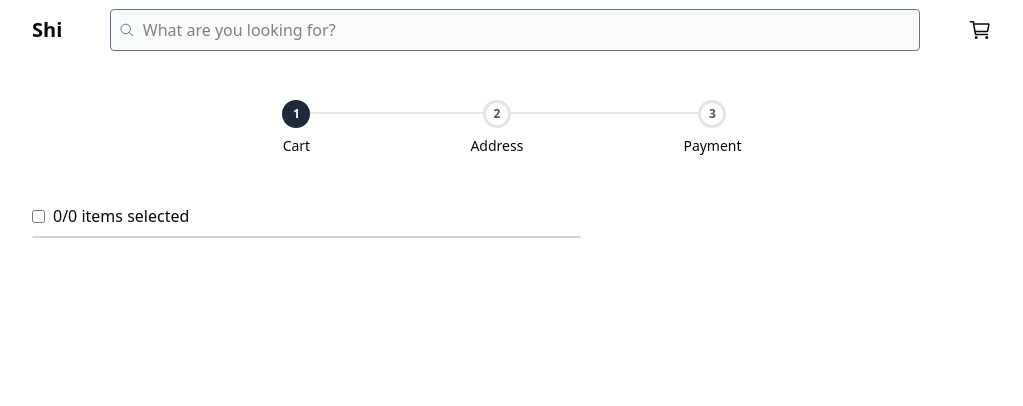
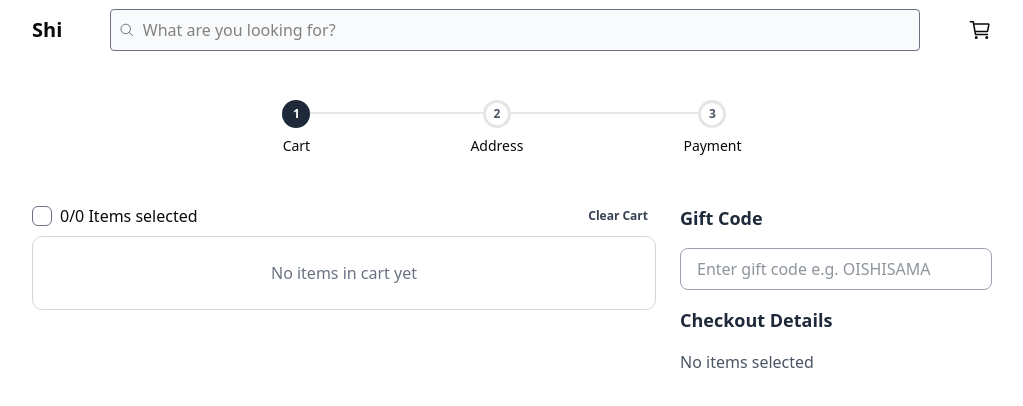
Before and after one commit to YummyFran/apps-dev-midterm-proj, a React (Vite) app: page /cart in a window 1280 px wide. Shown: the top 406 px of the page, without its empty margins (128-1151 px from the left). Built offline with nearby package versions, Linux system fonts and the light colour scheme.

Commit message:
checkout details

```diff
--- a/src/components/CartItem.jsx
+++ b/src/components/CartItem.jsx
@@ -1,10 +1,17 @@
 import React, { useEffect, useState } from 'react'
 import { useCart } from '../providers/CartContext'
+import { IoCheckmark } from "react-icons/io5";
 
-const CartItem = ({ item }) => {
+const CartItem = ({ item, selected, setSelected }) => {
     const [quantity, setQuantity] = useState(item.quantity)
     const { addToCart, removeFromCart } = useCart()
-    console.log(item)
+
+    const toggleSelected = () => {
+        setSelected(prev => prev.includes(item.id) ?
+            prev.filter(v => v != item.id) :
+            [...prev, item.id]
+        )
+    }
 
     useEffect(() => {
         addToCart(prev => {
@@ -21,18 +28,24 @@ const CartItem = ({ item }) => {
     }, [quantity])
   return (
     <div className='flex gap-4 py-4 border-b border-gray-300 relative'>
+        <div className={`absolute w-5 h-5 border border-gray-500 rounded-sm top-5 left-1 grid place-items-center cursor-pointer ${selected?.includes(item.id) ? 'bg-gray-800 text-white text-sm' : ''}`} onClick={() => toggleSelected()}>
+            {
+                selected?.includes(item.id) &&
+                <IoCheckmark />
+            }
+        </div>
         <div className='absolute top-2 right-0 cursor-pointer text-lg text-gray-400' onClick={() => removeFromCart(item.id)}>&times;</div>
         <div className='h-30 w-40 bg-gray-200 py-2 rounded-md'>
             <img src={item.thumbnail} alt={item.title} className='w-full h-full object-contain'/>
         </div>
         <div className='flex flex-col flex-1'>
-            <h3 className='font-bold text-md'>{item.title}</h3>
+            <h3 className='font-bold text-md text-gray-700'>{item.title}</h3>
             <p className='flex gap-1 items-center text-sm text-gray-500'>
                 {item.brand && (<><span>{item.brand}</span> <span>&#183;</span></>)}
                 <span>{item.shippingInformation}</span>
             </p>
             <div className='flex justify-between items-end mt-auto'>
-                <p className='font-bold text-xl'>${(item.subtotal).toFixed(2)}</p>
+                <p className='font-bold text-xl text-gray-800'>${(item.subtotal).toFixed(2)}</p>
                 <div className="flex">
                 <button
                   className="border border-gray-500 px-3 h-8 flex justify-center items-center rounded-l-md cursor-pointer"
--- a/src/components/CartItems.jsx
+++ b/src/components/CartItems.jsx
@@ -1,28 +1,57 @@
-import React, { useState } from 'react'
-import { useCart } from '../providers/CartContext'
-import CartItem from './CartItem'
+import React, { useState } from "react";
+import { useCart } from "../providers/CartContext";
+import CartItem from "./CartItem";
+import { IoCheckmark } from "react-icons/io5";
 
 const CartItems = () => {
-    const [selected, setSelected] = useState([])
-    const { cart } = useCart()
+  const { cart, clearCart, selected, setSelected } = useCart();
+
+  const toggleSelectAll = () => {
+    setSelected(selected?.length > 0 ? [] : cart?.map((item) => item.id));
+  };
+
   return (
     <div>
-        <div>
-            <div className='flex py-2 gap-2 items-center '>
-                <input type="checkbox" id='select-all' />
-                <label htmlFor="select-all">{selected.length}/{cart?.length} items selected</label>
-            </div>
+      <div>
+        <div className="flex py-2 gap-2 items-center">
+          <div
+            className={`w-5 h-5 border border-gray-500 rounded-sm grid place-items-center cursor-pointer ${
+              selected?.length > 0 && selected?.length == cart?.length
+                ? "bg-gray-800 text-white text-sm"
+                : ""
+            }`}
+            onClick={() => toggleSelectAll()}
+          >
+            {selected?.length > 0 && selected?.length == cart?.length && <IoCheckmark />}
+          </div>
+          <label htmlFor="select-all">
+            {selected.length}/{cart?.length} Items selected
+          </label>
+          <button
+            className="ml-auto text-gray-700 font-bold text-xs px-2 cursor-pointer hover:underline"
+            onClick={() => clearCart()}
+          >
+            Clear Cart
+          </button>
+        </div>
 
-            <div className='flex flex-col px-4 border border-gray-300 rounded-lg'>
-                {
-                    cart?.map(item => (
-                        <CartItem item={item} key={item.id}/>
-                    ))
-                }
-            </div>
+        <div className="flex flex-col px-4 border border-gray-300 rounded-lg">
+          {cart?.length > 0 ?
+            cart?.map((item) => (
+                <CartItem
+                item={item}
+                key={item.id}
+                selected={selected}
+                setSelected={setSelected}
+                />
+            ))
+            :
+            <p className="text-center py-6 text-gray-500">No items in cart yet</p>
+        }
         </div>
+      </div>
     </div>
-  )
-}
+  );
+};
 
-export default CartItems
+export default CartItems;
--- /dev/null
+++ b/src/components/CheckoutDetails.jsx
@@ -0,0 +1,109 @@
+import React, { useEffect, useState } from "react";
+import { useCart } from "../providers/CartContext";
+
+const DISCOUNT = 10
+
+const CheckoutDetails = () => {
+  const [giftCode, setGiftCode] = useState("");
+  const [giftCodeStatus, setGiftCodeStatus] = useState("");
+  const { cart, selected } = useCart();
+  const selectedSet = new Set(selected);
+
+  const totalAmount = cart.filter((item) =>
+    selectedSet.has(item.id)
+  ).reduce((acc, val) => acc += val.subtotal, 0)
+
+  const calculatedAmount = totalAmount - (giftCodeStatus == "valid" ? DISCOUNT : 0)
+
+  const handleCheckout = () => {
+
+  }
+
+  useEffect(() => {
+    if (!giftCode) {
+      setGiftCodeStatus("");
+      return;
+    }
+
+    setGiftCodeStatus("checking");
+
+    const handler = setTimeout(() => {
+      simulateVerifyCode(giftCode).then((isValid) => {
+        setGiftCodeStatus(isValid ? "valid" : "invalid");
+      });
+    }, 500);
+
+    return () => clearTimeout(handler);
+
+    async function simulateVerifyCode(code) {
+      return new Promise((resolve) => {
+        setTimeout(() => {
+          resolve(code === "OISHISAMA");
+        }, 800);
+      });
+    }
+  }, [giftCode]);
+  return (
+    <div className="flex flex-col gap-2">
+      <p className="font-bold py-2 text-lg text-gray-800">Gift Code</p>
+      <div className="w-full relative">
+        <input
+          type="text"
+          value={giftCode}
+          onChange={(e) => setGiftCode(e.target.value)}
+          placeholder="Enter gift code e.g. OISHISAMA"
+          className="border py-2 px-4 border-gray-400 rounded-md text-gray-800 caret-gray-400 w-full"
+        />
+        <p
+          className={`absolute top-[50%] right-3 translate-y-[-50%] ${
+            giftCodeStatus == "valid"
+              ? "text-green-500"
+              : giftCodeStatus == "invalid"
+              ? "text-red-500"
+              : "text-yellow-500"
+          }`}
+        >
+          {giftCodeStatus}
+        </p>
+      </div>
+      <p className="font-bold py-2 text-lg text-gray-800">Checkout Details</p>
+      <p className="text-gray-600">
+        {selected?.length > 0 ? selected?.length : "No"}{" "}
+        {selected?.length == 1 ? "item" : "items"} selected
+      </p>
+      {cart
+        .filter((item) => selectedSet.has(item.id))
+        .map((item) => (
+          <div key={item.id} className="flex justify-between items-center text-gray-500">
+            <p className="text-md">
+              {item.quantity} x {item.title}
+            </p>
+            <p className="text-lg">${item.subtotal.toFixed(2)}</p>
+          </div>
+        ))}
+      {giftCodeStatus == "valid" && selected?.length > 0 && (
+        <div className="flex justify-between items-center text-gray-500">
+          <p className="text-md">Gift code discount</p>
+          <p className="text-lg text-green-500">-${DISCOUNT}</p>
+        </div>
+      )}
+      {
+        selected?.length > 0 &&
+        <>
+            <div className="flex justify-between items-center text-gray-500">
+                <p className="text-md">Delivery Charges</p>
+                <p className="text-md">Free delivery</p>
+            </div>
+            <hr className="m-2"/>
+            <div className="flex justify-between items-center text-gray-500">
+                <p className="text-md font-bold">Total Amount</p>
+                <p className="text-lg font-bold">${(Math.max(calculatedAmount, 0)).toFixed(2)}</p>
+            </div>
+            <button onClick={() => handleCheckout()} className="bg-gray-800 text-white py-2 rounded-md cursor-pointer hover:bg-gray-700 mt-4">Checkout</button>
+        </>
+      }
+    </div>
+  );
+};
+
+export default CheckoutDetails;
--- a/src/pages/Cart.jsx
+++ b/src/pages/Cart.jsx
@@ -2,6 +2,7 @@ import React, { useState } from 'react'
 import Nav from '../components/Nav'
 import Stepper from '../components/Stepper'
 import CartItems from '../components/CartItems'
+import CheckoutDetails from '../components/CheckoutDetails'
 
 const Cart = () => {
     const [step, setStep] = useState(1)
@@ -11,12 +12,12 @@ const Cart = () => {
         <Nav />
         <Stepper step={step} />
 
-        <main className='grid grid-cols-[4fr_3fr] flex-1 mx-[10rem]'>
+        <main className='grid grid-cols-[6fr_3fr] gap-6 flex-1 mx-[10rem] pb-[5rem]'>
             <div className=''>
               <CartItems />
             </div>
             <div className=''>
-
+              <CheckoutDetails />
             </div>
         </main>
     </div>
--- a/src/providers/CartContext.jsx
+++ b/src/providers/CartContext.jsx
@@ -8,6 +8,8 @@ export function useCart() {
 
 export function CartProvider({ children }) {
   const [cart, setCart] = useState([])
+  const [selected, setSelected] = useState([]);
+
 
   const addToCart = (item) => {
     setCart(item)
@@ -20,7 +22,7 @@ export function CartProvider({ children }) {
   const clearCart = () => setCart([])
 
   return (
-    <CartContext.Provider value={{ cart, addToCart, removeFromCart, clearCart }}>
+    <CartContext.Provider value={{ cart, addToCart, removeFromCart, clearCart, selected, setSelected }}>
       {children}
     </CartContext.Provider>
   )
```
